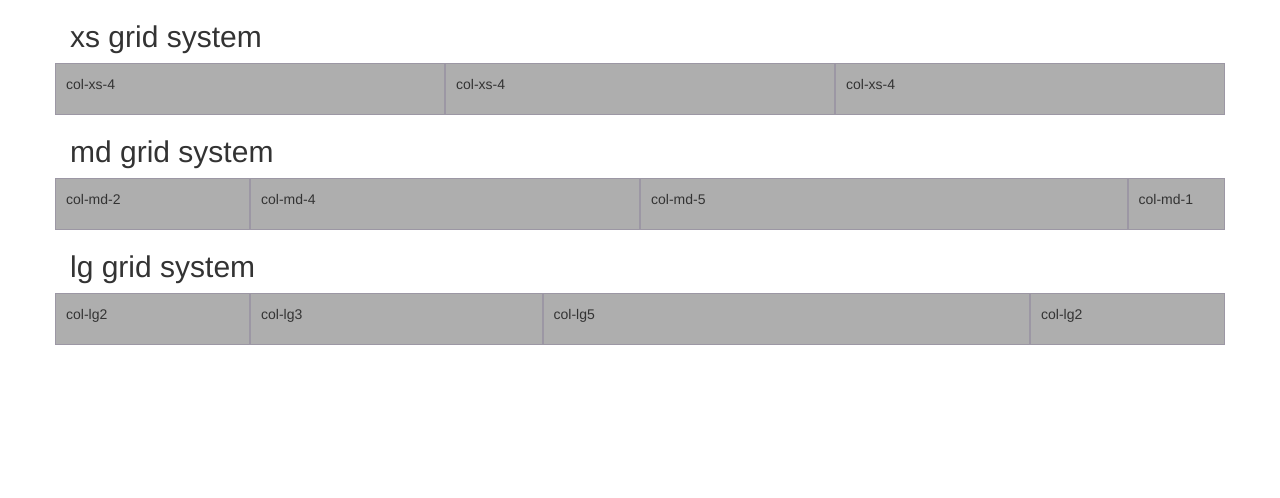
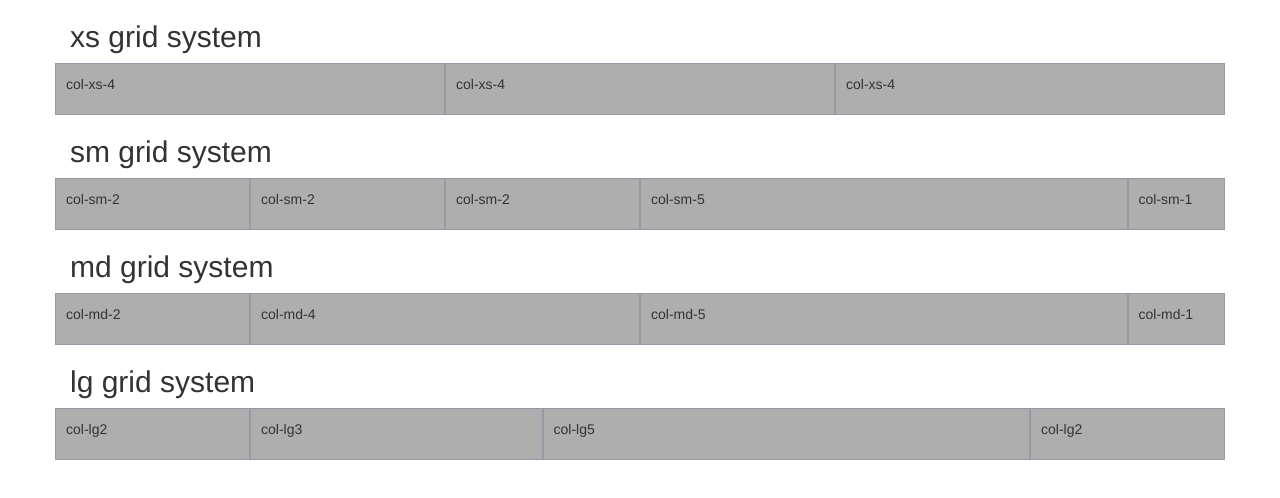
Before and after one commit to jancrmi/grid-system, a plain HTML site: page css/index.html in a window 1280 px wide. Drawn offline with Linux system fonts and the light colour scheme.

Commit message:
created new small section

```diff
--- a/css/index.html
+++ b/css/index.html
@@ -20,6 +20,25 @@
 				<p>col-xs-4</p>
 			</div>
 		</div> <!--  end of xs grid -->
+
+		<h2>sm grid system</h2>
+		<div class="row muestra-grid">
+			<div class="col-sm-2">
+				<p>col-sm-2</p>
+			</div>
+			<div class="col-sm-2">
+				<p>col-sm-2</p>
+			</div>
+			<div class="col-sm-2">
+				<p>col-sm-2</p>
+			</div>
+			<div class="col-sm-5">
+				<p>col-sm-5</p>
+			</div>
+			<div class="col-sm-1">
+				<p>col-sm-1</p>
+			</div>
+		</div> <!-- end of sm grid -->
 
 		<h2>md grid system</h2>
 		<div class="row muestra-grid">
```
